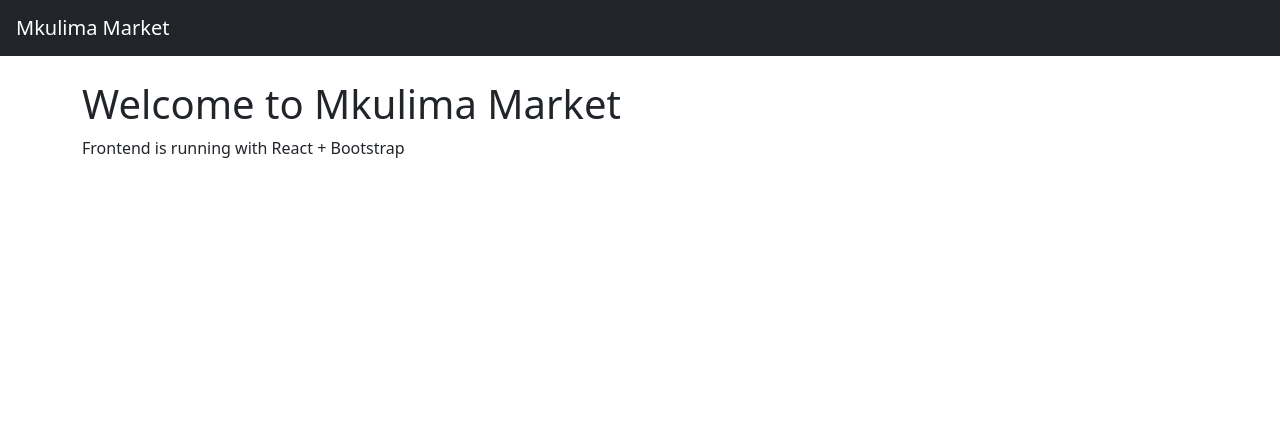
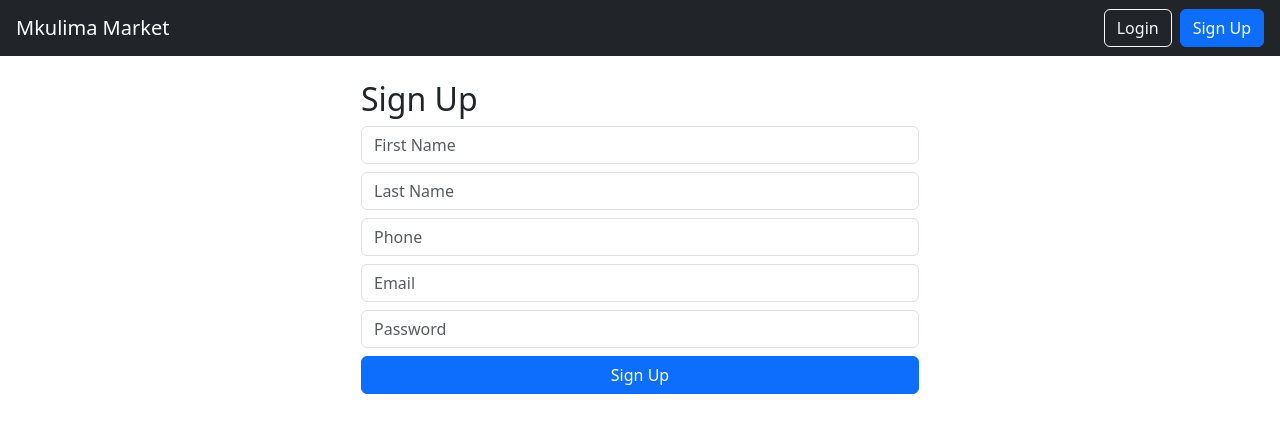
Before and after one commit to timthoithi100/mkulima-market, a React (Vite) app in the folder frontend/: page /signup in a window 1280 px wide. Shown: the top 432 px of the page. Built offline with nearby package versions, Linux system fonts and the light colour scheme.

Commit message:
Authentication flow.

```diff
--- a/frontend/src/App.jsx
+++ b/frontend/src/App.jsx
@@ -1,14 +1,25 @@
 import { BrowserRouter as Router, Routes, Route, Link } from "react-router-dom";
+import Signup from "./pages/Signup";
+import Login from "./pages/Login";
+import Profile from "./pages/Profile";
 
 function App() {
   return (
     <Router>
       <nav className="navbar navbar-expand-lg navbar-dark bg-dark px-3">
         <Link className="navbar-brand" to="/">Mkulima Market</Link>
+        <div className="ms-auto">
+          <Link className="btn btn-outline-light me-2" to="/login">Login</Link>
+          <Link className="btn btn-primary" to="/signup">Sign Up</Link>
+        </div>
       </nav>
       <div className="container mt-4">
-        <h1>Welcome to Mkulima Market</h1>
-        <p>Frontend is running with React + Bootstrap</p>
+        <Routes>
+          <Route path="/" element={<h1>Welcome to Mkulima Market</h1>} />
+          <Route path="/signup" element={<Signup />} />
+          <Route path="/login" element={<Login />} />
+          <Route path="/profile" element={<Profile />} />
+        </Routes>
       </div>
     </Router>
   );
--- /dev/null
+++ b/frontend/src/api/auth.js
@@ -0,0 +1,10 @@
+import axios from "axios";
+
+const API = axios.create({
+  baseURL: "http://localhost:5000/api/auth"
+});
+
+export const signup = (data) => API.post("/register", data);
+export const login = (data) => API.post("/login", data);
+export const getProfile = (token) =>
+  API.get("/profile", { headers: { Authorization: `Bearer ${token}` } });
--- /dev/null
+++ b/frontend/src/pages/Login.jsx
@@ -0,0 +1,51 @@
+import { useState } from "react";
+import { useNavigate } from "react-router-dom";
+import { login } from "../api/auth";
+
+function Login() {
+  const navigate = useNavigate();
+  const [form, setForm] = useState({ email: "", password: "" });
+  const [error, setError] = useState("");
+
+  const handleChange = (e) =>
+    setForm({ ...form, [e.target.name]: e.target.value });
+
+  const handleSubmit = async (e) => {
+    e.preventDefault();
+    try {
+      const res = await login(form);
+      localStorage.setItem("token", res.data.token);
+      navigate("/profile");
+    } catch (err) {
+      setError(err.response?.data?.message || "Login failed");
+    }
+  };
+
+  return (
+    <div className="col-md-6 offset-md-3">
+      <h2>Login</h2>
+      {error && <div className="alert alert-danger">{error}</div>}
+      <form onSubmit={handleSubmit}>
+        <input
+          type="email"
+          className="form-control mb-2"
+          name="email"
+          placeholder="Email"
+          onChange={handleChange}
+          required
+        />
+        <input
+          type="password"
+          className="form-control mb-2"
+          name="password"
+          placeholder="Password"
+          onChange={handleChange}
+          required
+        />
+        <button className="btn btn-primary w-100">Login</button>
+      </form>
+    </div>
+  );
+}
+
+export default Login;
--- /dev/null
+++ b/frontend/src/pages/Profile.jsx
@@ -0,0 +1,34 @@
+import { useEffect, useState } from "react";
+import { getProfile } from "../api/auth";
+
+function Profile() {
+  const [profile, setProfile] = useState(null);
+  const [error, setError] = useState("");
+
+  useEffect(() => {
+    const token = localStorage.getItem("token");
+    if (!token) {
+      setError("Not logged in");
+      return;
+    }
+
+    getProfile(token)
+      .then((res) => setProfile(res.data))
+      .catch(() => setError("Failed to load profile"));
+  }, []);
+
+  if (error) return <div className="alert alert-danger">{error}</div>;
+  if (!profile) return <div>Loading...</div>;
+
+  return (
+    <div className="col-md-6 offset-md-3">
+      <h2>Profile</h2>
+      <p><strong>Name:</strong> {profile.firstName} {profile.lastName}</p>
+      <p><strong>Email:</strong> {profile.email}</p>
+      <p><strong>Phone:</strong> {profile.phone}</p>
+      <p><strong>Role:</strong> {profile.role}</p>
+    </div>
+  );
+}
+
+export default Profile;
--- /dev/null
+++ b/frontend/src/pages/Signup.jsx
@@ -0,0 +1,80 @@
+import { useState } from "react";
+import { useNavigate } from "react-router-dom";
+import { signup } from "../api/auth";
+
+function Signup() {
+  const navigate = useNavigate();
+  const [form, setForm] = useState({
+    firstName: "",
+    lastName: "",
+    phone: "",
+    email: "",
+    password: ""
+  });
+  const [error, setError] = useState("");
+
+  const handleChange = (e) =>
+    setForm({ ...form, [e.target.name]: e.target.value });
+
+  const handleSubmit = async (e) => {
+    e.preventDefault();
+    try {
+      await signup(form);
+      navigate("/login");
+    } catch (err) {
+      setError(err.response?.data?.message || "Signup failed");
+    }
+  };
+
+  return (
+    <div className="col-md-6 offset-md-3">
+      <h2>Sign Up</h2>
+      {error && <div className="alert alert-danger">{error}</div>}
+      <form onSubmit={handleSubmit}>
+        <input
+          type="text"
+          className="form-control mb-2"
+          name="firstName"
+          placeholder="First Name"
+          onChange={handleChange}
+          required
+        />
+        <input
+          type="text"
+          className="form-control mb-2"
+          name="lastName"
+          placeholder="Last Name"
+          onChange={handleChange}
+          required
+        />
+        <input
+          type="text"
+          className="form-control mb-2"
+          name="phone"
+          placeholder="Phone"
+          onChange={handleChange}
+          required
+        />
+        <input
+          type="email"
+          className="form-control mb-2"
+          name="email"
+          placeholder="Email"
+          onChange={handleChange}
+          required
+        />
+        <input
+          type="password"
+          className="form-control mb-2"
+          name="password"
+          placeholder="Password"
+          onChange={handleChange}
+          required
+        />
+        <button className="btn btn-primary w-100">Sign Up</button>
+      </form>
+    </div>
+  );
+}
+
+export default Signup;
```
